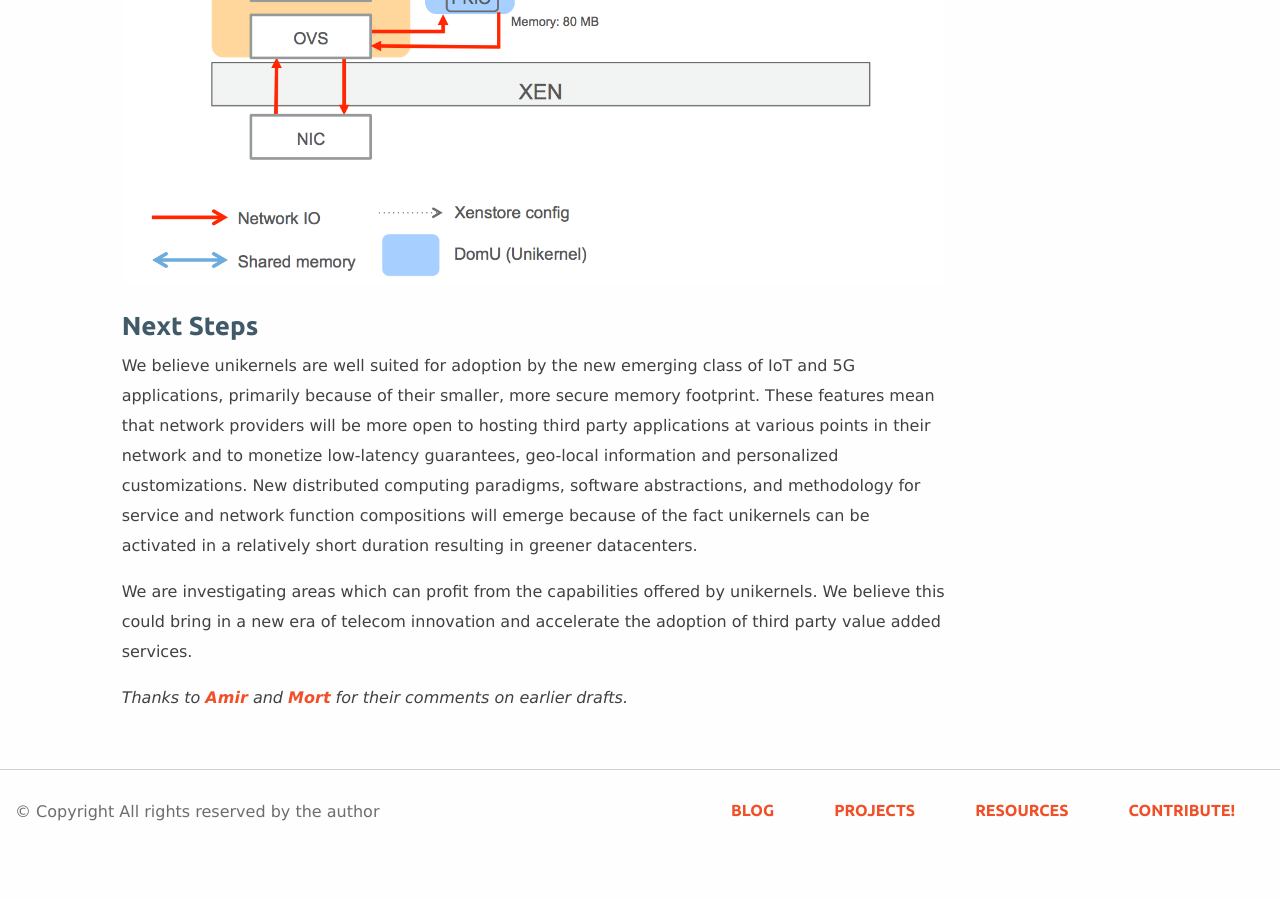
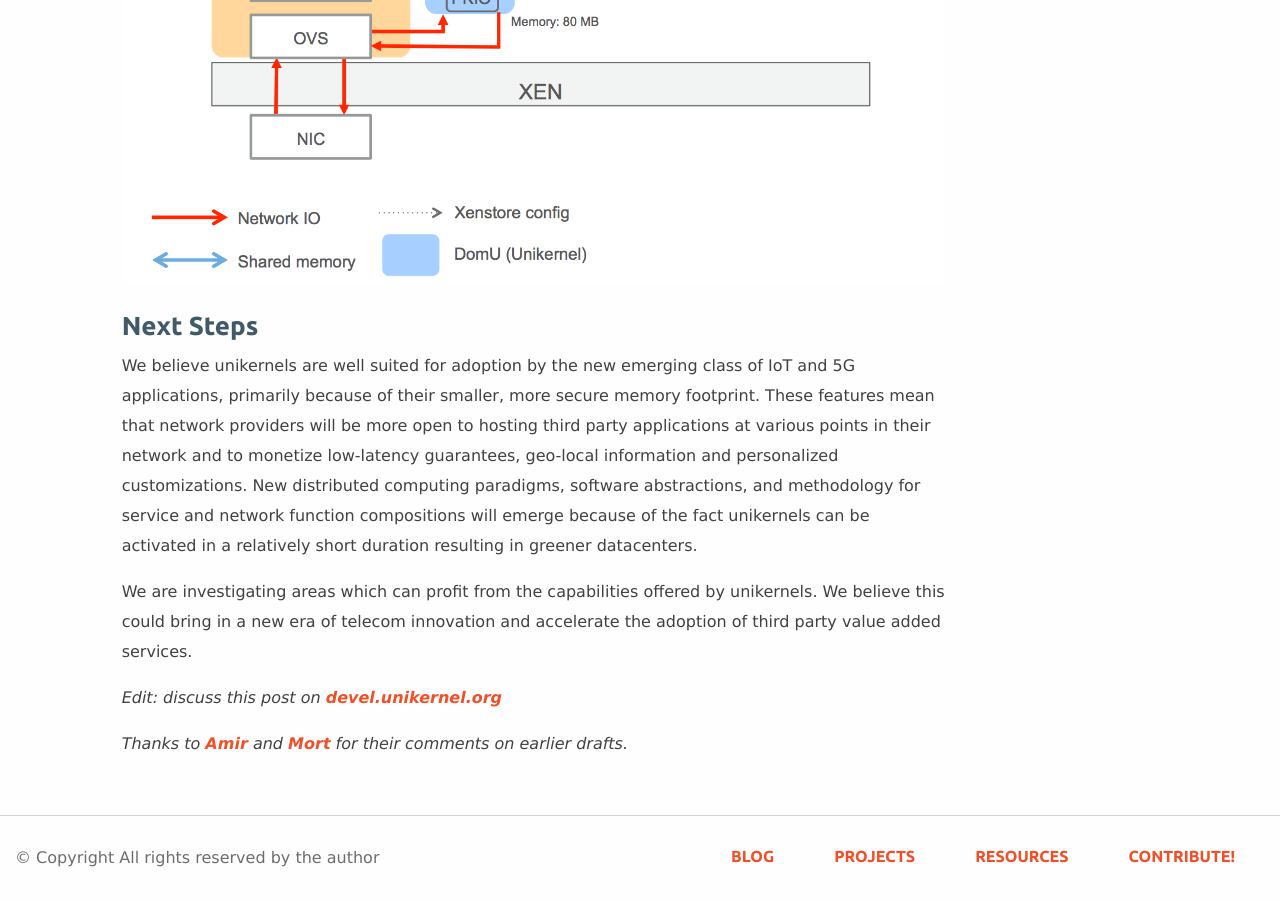
Before and after one commit to Unikernel-Systems/unikernel.org, a Jekyll site: the page built from blog/_posts/2016-07-18-unikernel-nfv-platform.md, in a window 1280 px wide and 900 px high, scrolled down 5137 px. Built offline with Jekyll 4.4.1, drawn with Linux system fonts in a browser that asks for light colours; before the commit the page ends 5991 px from its top, so only the background shows below that; some of the changed lines change nothing that is shown.

Commit message:
add link to discussion thread

```diff
--- a/blog/_posts/2016-07-18-unikernel-nfv-platform.md
+++ b/blog/_posts/2016-07-18-unikernel-nfv-platform.md
@@ -210,9 +210,9 @@ We are investigating areas which can profit from the capabilities offered by
 unikernels. We believe this could bring in a new era of telecom innovation and
 accelerate the adoption of third party value added services.
 
-<!-- *Edit: discuss this post on [devel.unikernel.org][discuss]*
+*Edit: discuss this post on [devel.unikernel.org][discuss]*
 
-[discuss]: http://devel.unikernel.org/ -->
+[discuss]: https://devel.unikernel.org/t/nfv-platforms-with-mirageos-unikernels/175
 
 *Thanks to [Amir][] and [Mort][] for their comments on earlier drafts.*
 
```
